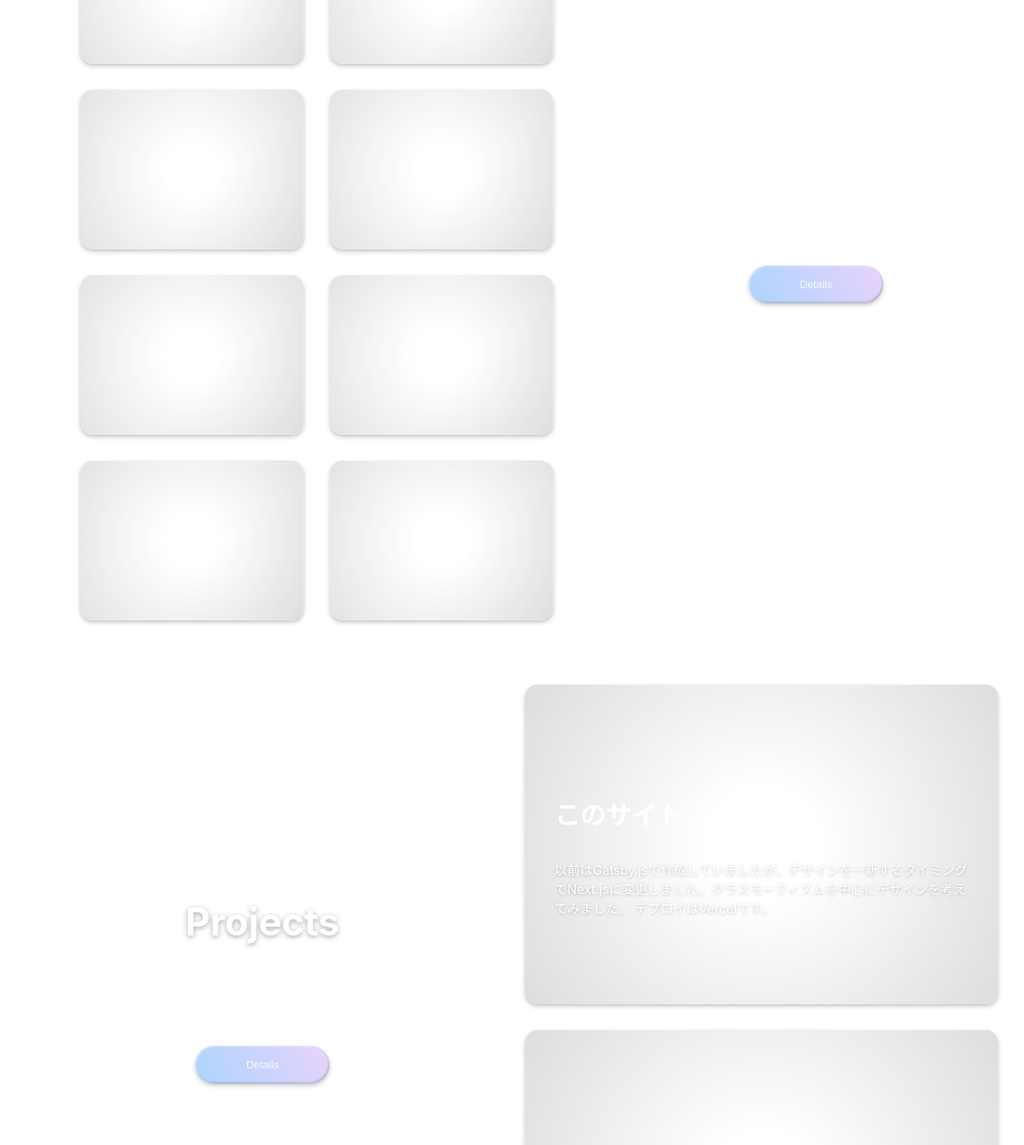
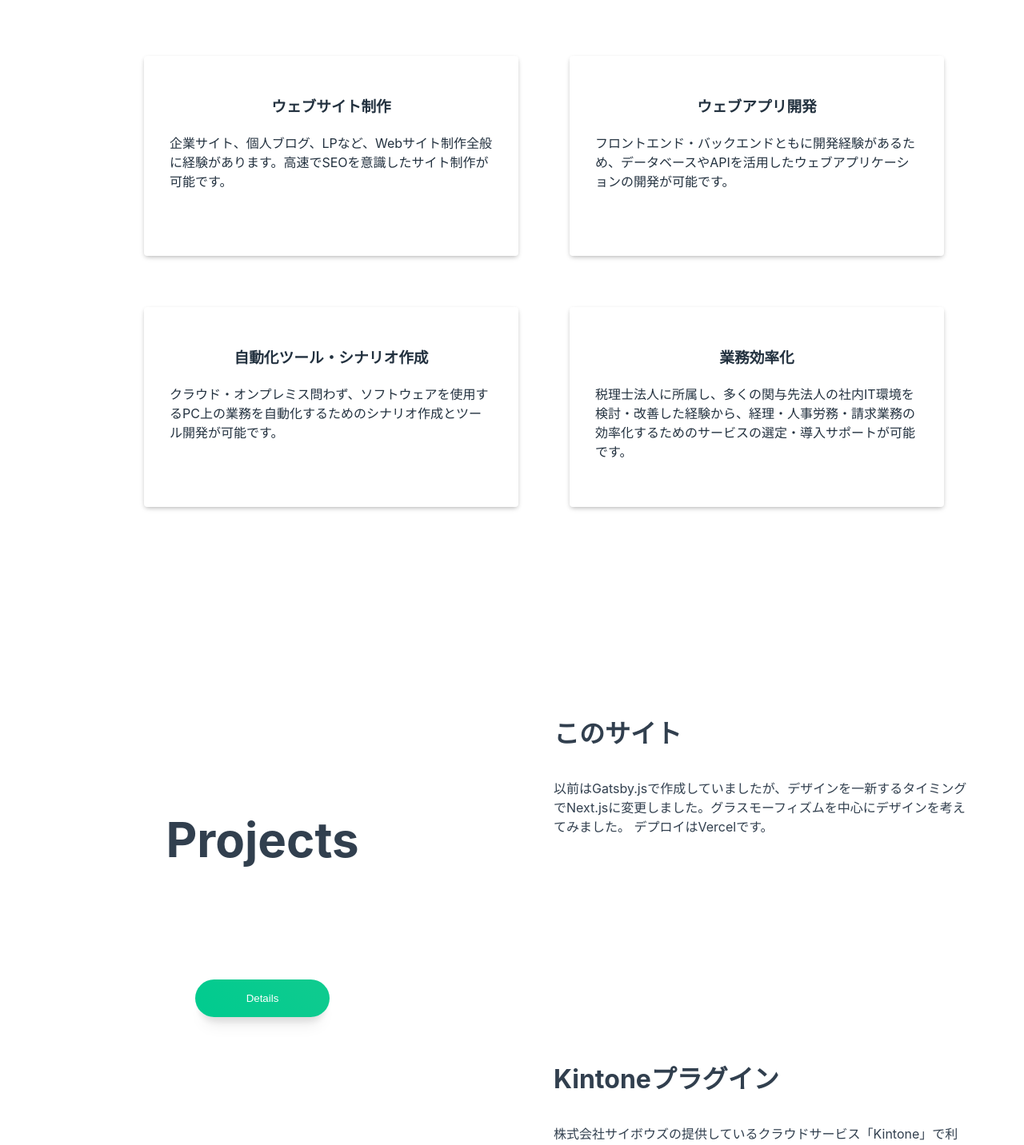
Before and after one commit to Local-Bias/nextjs-portfolio, a Next.js app: page / in a window 1280 px wide. Shown: the part 960-2392 px from the top of the page at 80% size. Built offline with nearby package versions, Linux system fonts and the light colour scheme.

Commit message:
💡 デザインを改修

```diff
--- /dev/null
+++ b/components/common/button.tsx
@@ -0,0 +1,44 @@
+import React, { FCX } from 'react';
+import styled from '@emotion/styled';
+
+type ContainerProps = React.DetailedHTMLProps<
+  React.ButtonHTMLAttributes<HTMLButtonElement>,
+  HTMLButtonElement
+> &
+  Readonly<{ depth?: number; elevation?: number }>;
+type Props = Readonly<{ depth: number; elevation: number }>;
+
+const Component: FCX<Props> = ({ className, children, ...others }) => (
+  <button {...{ className, ...others }}>{children}</button>
+);
+
+const StyledComponent = styled(Component)`
+  backdrop-filter: blur(8px);
+  transition: all 250ms ease;
+  cursor: pointer;
+
+  filter: brightness(1);
+  &:hover {
+    filter: brightness(0.9);
+  }
+
+  border: 0;
+  border-radius: 1000px;
+  background: linear-gradient(45deg, #00cb8f, #10cb8f);
+  color: #fff;
+  padding: 16px 64px;
+  box-shadow: 0 10px 10px -5px #0001, 0 12px 15px -8px #0001, 0 20px 20px -10px #0001;
+
+  &[disabled] {
+    cursor: not-allowed;
+    box-shadow: inset -2px -2px 3px -1px #0003, 0 2px 3px -1px #0002, 0 3px 5px 1px #0002;
+    background-image: linear-gradient(62deg, #5557 0%, #5559 100%);
+    color: #fffc;
+  }
+`;
+
+const Container: FCX<ContainerProps> = ({ depth = 3, elevation = 1, ...others }) => {
+  return <StyledComponent {...{ depth, elevation, ...others }} />;
+};
+
+export const Button = Container;
--- a/components/layout/footer.tsx
+++ b/components/layout/footer.tsx
@@ -4,13 +4,14 @@ import { TwitterIcon } from '../common/icon/twitter';
 import { GithubIcon } from '../common/icon/github';
 import { ZennIcon } from '../common/icon/zenn';
 import { SOCIAL } from '../../contents/social';
+import { NAME } from '../../static/me';
 
 type ContainerProps = Readonly<{}>;
 type Props = ContainerProps & Readonly<{}>;
 
 const Component: VFCX<Props> = ({ className }) => (
   <footer {...{ className }}>
-    <div>Copyright © 2022 Ribbit All Rights Reserved.</div>
+    <div>Copyright © 2022 {NAME} All Rights Reserved.</div>
     <div className='social-icons'>
       <a target='_blank' rel='nofollow noopener noreferrer' href={SOCIAL.twitter}>
         <TwitterIcon />
--- a/components/pages/main/atf/index.tsx
+++ b/components/pages/main/atf/index.tsx
@@ -17,7 +17,7 @@ const Component: VFCX<Props> = ({ className }) => (
         </div>
         <h1>
           <div className='name'>{NAME}</div>
-          <div>influence</div>
+          <div>had an influence on</div>
         </h1>
       </div>
     </div>
@@ -31,6 +31,9 @@ const StyledComponent = styled(Component)`
   padding-left: 100px;
   display: grid;
   grid-template-columns: 40vw 1fr;
+  @media (max-width: 1000px) {
+    grid-template-columns: 1fr;
+  }
   height: 100vh;
   color: #012d;
   background-color: #f2f6ff;
--- a/components/pages/main/career.tsx
+++ b/components/pages/main/career.tsx
@@ -38,7 +38,7 @@ const StyledComponent = styled(Component)`
 
   .contents {
     display: flex;
-    flex-direction: row-reverse;
+    flex-direction: row;
     @media (max-width: 1000px) {
       flex-direction: column;
     }
--- a/components/pages/main/index.tsx
+++ b/components/pages/main/index.tsx
@@ -5,6 +5,7 @@ import ATB from './atf';
 import Skill from './skill';
 import Project from './project';
 import Career from './career';
+import Service from './service';
 import { BackgroundImage } from '../../common/background-image';
 import { useSetRecoilState } from 'recoil';
 import { currentPageState } from '../../../states/current-page';
@@ -13,8 +14,9 @@ const Component: VFC = () => (
   <>
     <BackgroundImage imageData={imageData} />
     <ATB />
+    <Service />
+    <Project />
     <Skill />
-    <Project />
     <Career />
   </>
 );
--- a/components/pages/main/project/index.tsx
+++ b/components/pages/main/project/index.tsx
@@ -1,12 +1,56 @@
 import React, { VFC, VFCX } from 'react';
 import styled from '@emotion/styled';
-import { Glass } from '../../../common/glass';
-import { GlassButton } from '../../../common/glass-button';
 import Link from 'next/link';
 import { PROJECTS } from '../../../../contents/project';
+import { Button } from '../../../common/button';
 
 type ContainerProps = Readonly<{}>;
 type Props = ContainerProps & Readonly<{}>;
+
+const Projects: VFCX = ({ className }) => (
+  <div {...{ className }}>
+    {PROJECTS.map((project, i) => (
+      <div key={i}>
+        <h3>{project.title}</h3>
+        <div>{project.description}</div>
+      </div>
+    ))}
+  </div>
+);
+
+const StyledProjects = styled(Projects)`
+  padding: 5vh 0;
+  flex: 1 1 auto;
+  display: grid;
+  grid-template-columns: repeat(2, 1fr);
+  @media (max-width: 1500px) {
+    grid-template-columns: repeat(1, 1fr);
+  }
+  gap: 32px;
+  width: 100%;
+
+  h3 {
+    font-size: 2em;
+  }
+
+  a {
+    margin-top: 16px;
+    width: 100%;
+    text-align: center;
+  }
+
+  > div {
+    height: 400px;
+    padding: 0 36px;
+    @media (max-width: 1200px) {
+      padding: 0 3vw;
+    }
+
+    display: flex;
+    flex-direction: column;
+    justify-content: center;
+  }
+`;
 
 const Component: VFCX<Props> = ({ className }) => (
   <div {...{ className }}>
@@ -15,24 +59,19 @@ const Component: VFCX<Props> = ({ className }) => (
         <div>
           <h2>Projects</h2>
           <Link href='/project/'>
-            <GlassButton>Details</GlassButton>
+            <Button>Details</Button>
           </Link>
         </div>
       </div>
-      <div className='items'>
-        {PROJECTS.map((project, i) => (
-          <Glass key={i} depth={0}>
-            <h3>{project.title}</h3>
-            <div>{project.description}</div>
-          </Glass>
-        ))}
-      </div>
+      <StyledProjects />
     </div>
   </div>
 );
 
 const StyledComponent = styled(Component)`
   min-height: 100vh;
+  background-color: #fff;
+  color: #123d;
 
   .contents {
     display: flex;
@@ -66,9 +105,7 @@ const StyledComponent = styled(Component)`
   }
 
   h2 {
-    font-size: 3em;
-    color: #fff;
-    filter: drop-shadow(0 2px 3px #0005);
+    font-size: 60px;
     width: 100%;
     text-align: center;
   }
@@ -78,44 +115,6 @@ const StyledComponent = styled(Component)`
   justify-content: center;
   align-items: center;
   gap: 10vh;
-
-  .items {
-    padding: 5vh 0;
-    flex: 1 1 auto;
-    display: grid;
-    grid-template-columns: repeat(2, 1fr);
-    @media (max-width: 1500px) {
-      grid-template-columns: repeat(1, 1fr);
-    }
-    gap: 32px;
-    width: 100%;
-
-    h3 {
-      font-size: 2em;
-    }
-
-    a {
-      margin-top: 16px;
-      width: 100%;
-      text-align: center;
-    }
-
-    > div {
-      height: 400px;
-      padding: 0 36px;
-      @media (max-width: 1200px) {
-        padding: 0 3vw;
-      }
-
-      display: flex;
-      flex-direction: column;
-      justify-content: center;
-
-      > div {
-        filter: drop-shadow(0 1px 2px #0004);
-      }
-    }
-  }
 `;
 
 const Container: VFC<ContainerProps> = () => {
--- /dev/null
+++ b/components/pages/main/service.tsx
@@ -0,0 +1,63 @@
+import React, { VFC, VFCX } from 'react';
+import styled from '@emotion/styled';
+import { SERVICES } from '../../../static/content';
+
+type ContainerProps = Readonly<{}>;
+type Props = ContainerProps & Readonly<{}>;
+
+const Services: VFCX = ({ className }) => (
+  <div {...{ className }}>
+    {SERVICES.map((service, i) => (
+      <div key={i}>
+        <h3>{service.title}</h3>
+        <div>{service.description}</div>
+      </div>
+    ))}
+  </div>
+);
+
+const StyledServices = styled(Services)`
+  display: grid;
+  grid-template-columns: repeat(2, 1fr);
+  gap: 64px;
+  max-width: 1000px;
+
+  > div {
+    display: flex;
+    flex-direction: column;
+    min-height: 250px;
+    align-items: center;
+    box-shadow: 0 2px 5px -1px #0003, 0 3px 8px -2px #0002;
+    background-color: #fff;
+    padding: 2em;
+    border-radius: 4px;
+  }
+`;
+
+const Component: VFCX<Props> = ({ className }) => (
+  <div {...{ className }}>
+    <h2>Services</h2>
+    <StyledServices />
+  </div>
+);
+
+const StyledComponent = styled(Component)`
+  padding: 5vh 20px 10vh 100px;
+  background-color: #fffc;
+  backdrop-filter: blur(16px);
+  color: #012d;
+
+  display: flex;
+  flex-direction: column;
+  align-items: center;
+
+  h2 {
+    font-size: 60px;
+  }
+`;
+
+const Container: VFC<ContainerProps> = () => {
+  return <StyledComponent />;
+};
+
+export default Container;
--- a/pages/index.tsx
+++ b/pages/index.tsx
@@ -2,12 +2,13 @@ import type { NextPage } from 'next';
 import Head from 'next/head';
 
 import Contents from '../components/pages/main';
+import { NAME } from '../static/me';
 
 const Home: NextPage = () => {
   return (
     <>
       <Head>
-        <title>ribbit portfolio</title>
+        <title>{NAME} portfolio</title>
         <meta name='description' content='Generated by create next app' />
         <link rel='icon' href='/favicon.png' />
       </Head>
--- a/static/content.ts
+++ b/static/content.ts
@@ -58,3 +58,36 @@ export const SKILLS: Skill[] = [
     ],
   },
 ];
+
+export type Service = {
+  title: string;
+  description: string;
+  imageName?: string;
+};
+
+export const SERVICES: Service[] = [
+  {
+    title: 'ウェブサイト制作',
+    description:
+      '企業サイト、個人ブログ、LPなど、Webサイト制作全般に経験があります。高速でSEOを意識したサイト制作が可能です。',
+    imageName: 'programming.jpg',
+  },
+  {
+    title: 'ウェブアプリ開発',
+    description:
+      'フロントエンド・バックエンドともに開発経験があるため、データベースやAPIを活用したウェブアプリケーションの開発が可能です。',
+    imageName: 'programming.jpg',
+  },
+  {
+    title: '自動化ツール・シナリオ作成',
+    description:
+      'クラウド・オンプレミス問わず、ソフトウェアを使用するPC上の業務を自動化するためのシナリオ作成とツール開発が可能です。',
+    imageName: 'programming.jpg',
+  },
+  {
+    title: '業務効率化',
+    description:
+      '税理士法人に所属し、多くの関与先法人の社内IT環境を検討・改善した経験から、経理・人事労務・請求業務の効率化するためのサービスの選定・導入サポートが可能です。',
+    imageName: 'programming.jpg',
+  },
+];
--- a/static/me.ts
+++ b/static/me.ts
@@ -1 +1,3 @@
 export const NAME = 'Ribbit';
+
+export const LINKS = {};
```
